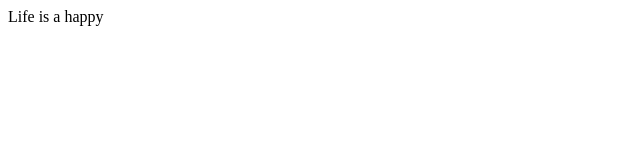
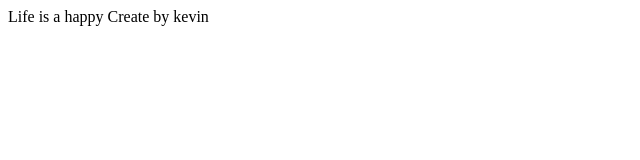
Before and after one commit to worldvit-a/group-project, a plain HTML site: page index.html in a window 1280 px wide. Shown: the whole page, without its empty margins (0-640 px from the left). Drawn offline with Linux system fonts and the light colour scheme.

Commit message:
Kevin ver1

```diff
--- a/index.html
+++ b/index.html
@@ -1,4 +1,5 @@
 <body>
 <div>
 Life is a happy
+Create by kevin
 </div>
```
